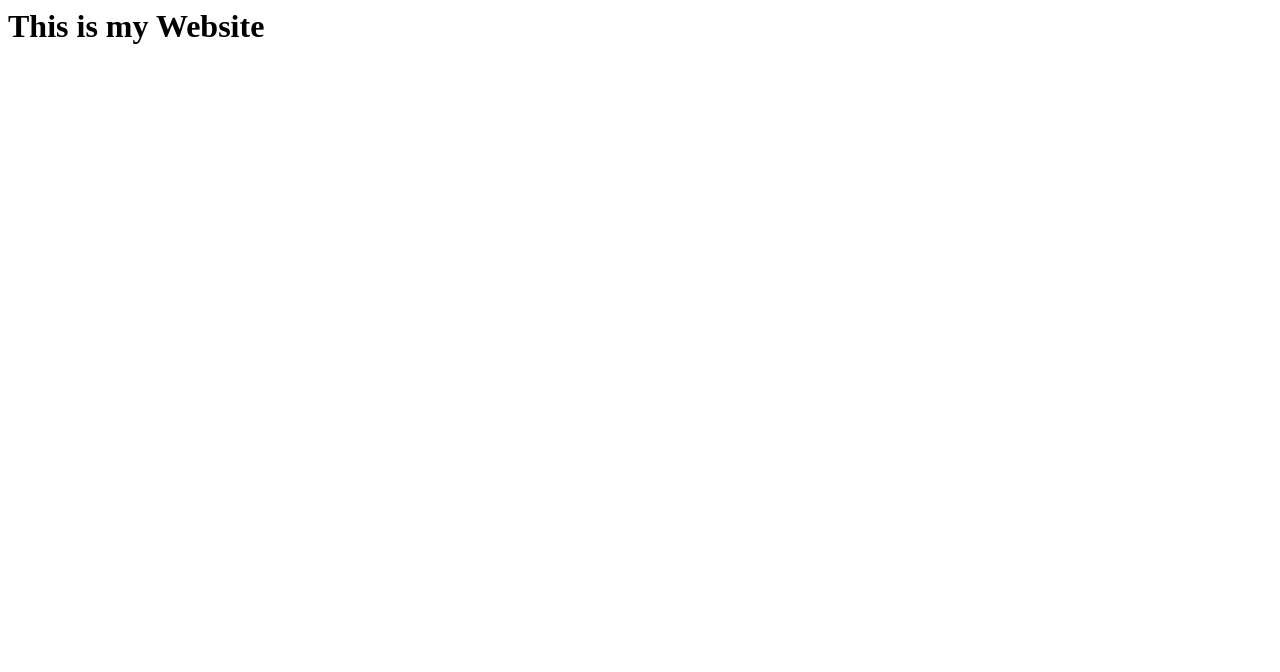
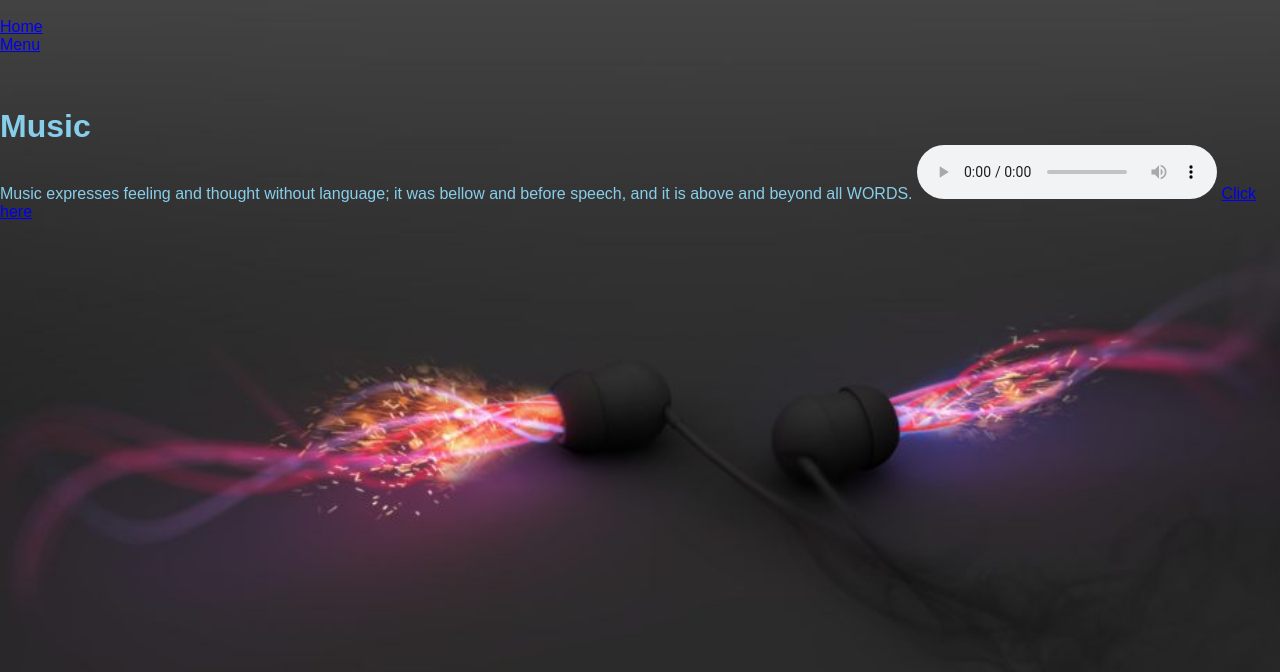
Before and after one commit to dosalja-dev/dosalja-dev.github.io, a plain HTML site: page index.html in a window 1280 px wide. Drawn offline with Linux system fonts and the light colour scheme.

Commit message:
added bunch of files

```diff
--- a/index.html
+++ b/index.html
@@ -1,8 +1,34 @@
-<html>
+<!DOCTYPE html>
 <head>
-</head>
+  <title>Music</title>
+  <link rel="stylesheet"href="style.css"
+  </head>
+  <body>
+    <div class="banner">
+    </div>
+    <div class="navbar">
+      <img src="" class="logo">
+      <ul>
+        <li><a href="home.html">Home</a></li>
+        <li><a href="menu.html">Menu</a></li>
+        <li><a href="#"></a></li>
+        <li><a href="#"></a></li>
+        <li><a href="#"></a></li>
+      <body background="music.jpg" text="skyblue">
+        <style>
+body {
+  background-repeat: no-repeat;
+  background-attachment: fixed;
+  background-size: cover;
+}
+</style>
+    <h1>Music</h1>
+    <p>Music expresses feeling  and thought without language; it was bellow and before speech, and it is above and beyond all WORDS.
+      <audio controls autoplay>
+  <source src="40 mins of aesthetic music .m4a" type="audio/x-m4a">
+    Your browser does not support the audio tag.
+</audio>
+          <a href="Example.html">Click here</a>
 
-<body>
-  <h1> This is my Website </h1>
   </body>
 </html>
--- /dev/null
+++ b/style.css
@@ -0,0 +1,5 @@
+*{
+  margin: 0;
+  padding: 0;
+  font-family: sans-serif;
+}
```
Also changed, not shown: Example.html (added, +9 -0 lines), home.html (added, +8 -0 lines), menu.html (added, +8 -0 lines), music.jpg (added), musicc.jpg (added), 2 other files.
